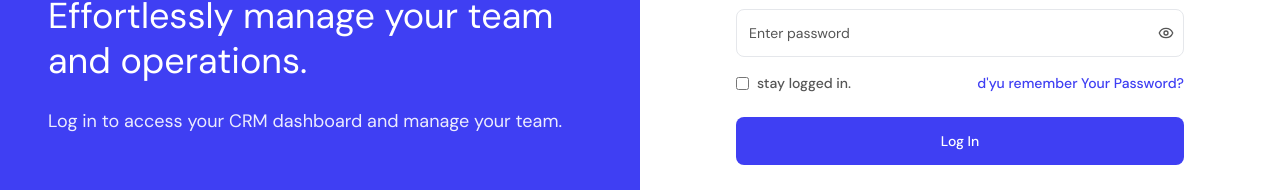
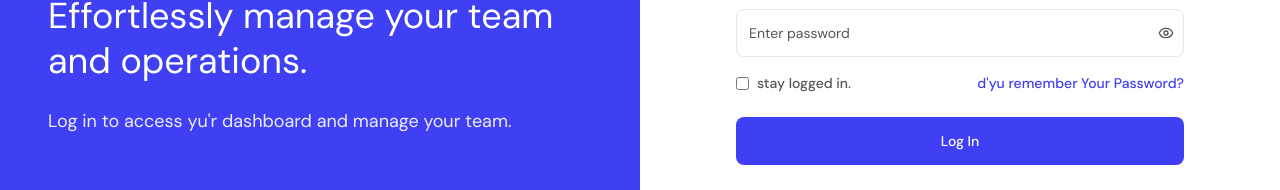
Before and after one commit to Geoffrey254-web/Bugslayer-login-page, a Next.js app: page / in a window 1280 px wide. Shown: the part 341-531 px from the top of the page. Built offline with nearby package versions, Linux system fonts and the light colour scheme.

Commit message:
fix: correct typo in login description from "yu'r" to "your"
Co-authored-by: bugslayer <186965501+Geoffrey254-web@users.noreply.github.com>

```diff
--- a/app/page.tsx
+++ b/app/page.tsx
@@ -26,7 +26,7 @@ export default function LoginPage() {
           <div className="flex-1 flex flex-col justify-center">
             <h2 className="text-4xl text-white mb-6 leading-tight">Effortlessly manage your team and operations.</h2>
             <p className="text-white/90 text-lg leading-relaxed">
-              Log in to access your CRM dashboard and manage your team.
+              Log in to access yu'r  dashboard and manage your team.
             </p>
           </div>
 
```
